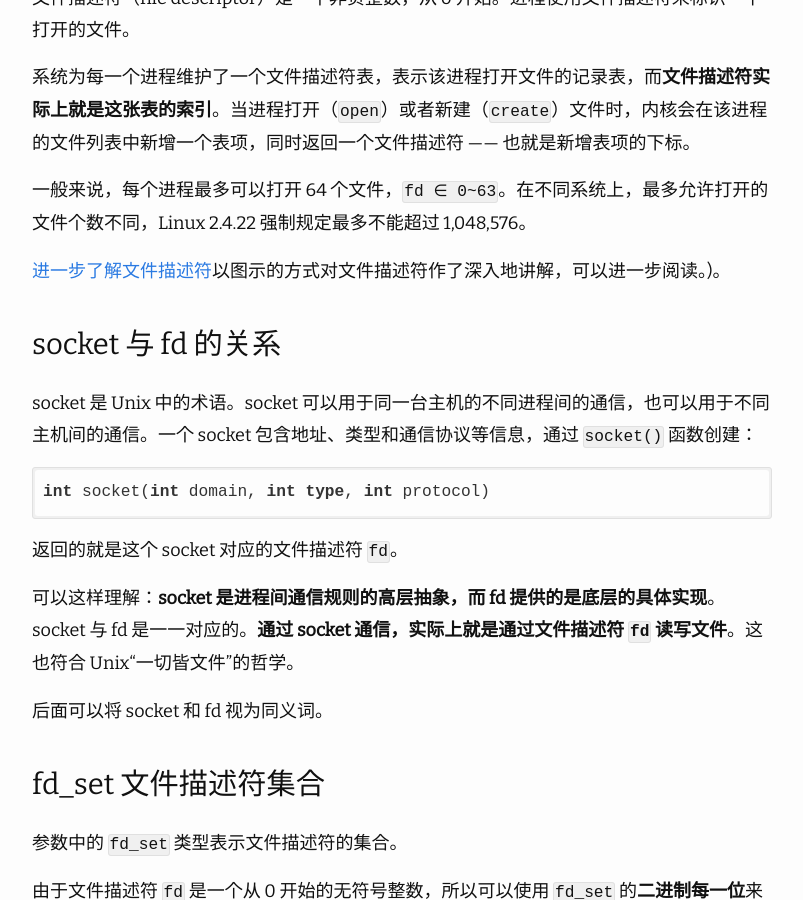
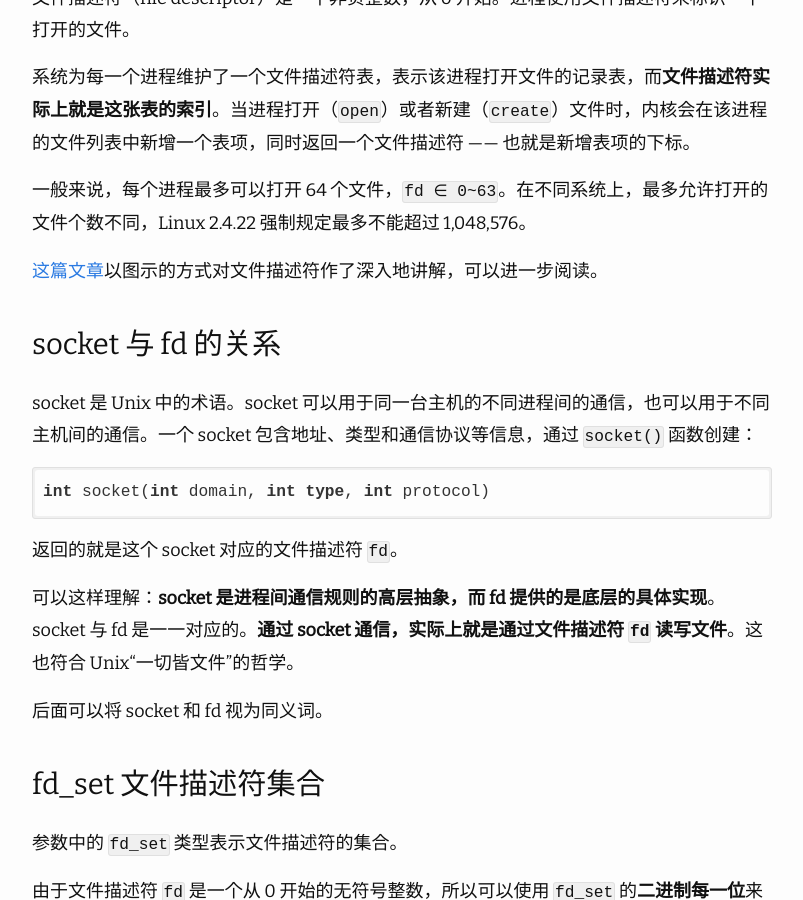
Before and after one commit to imageslr/blog, a Jekyll site: the page built from _posts/2020-02-27-select-poll-epoll.md, in a window 1280 px wide and 900 px high, scrolled down 2905 px. Shown: the whole window, without its empty margins (238-1041 px from the left). Built offline with Jekyll 4.4.1, drawn with Linux system fonts in a browser that asks for light colours; nearby versions of some CDN libraries; comment, search, counter and statistics services are not loaded.

Commit message:
update post

```diff
--- a/_posts/2020-02-27-select-poll-epoll.md
+++ b/_posts/2020-02-27-select-poll-epoll.md
@@ -52,7 +52,7 @@ int select(int nfds,
 
 一般来说，每个进程最多可以打开 64 个文件，`fd ∈ 0~63`。在不同系统上，最多允许打开的文件个数不同，Linux 2.4.22 强制规定最多不能超过 1,048,576。
 
-[进一步了解文件描述符](https://github.com/labuladong/fucking-algorithm/blob/master/%E6%8A%80%E6%9C%AF/linux%E8%BF%9B%E7%A8%8B.md)以图示的方式对文件描述符作了深入地讲解，可以进一步阅读。)。
+[这篇文章](https://github.com/labuladong/fucking-algorithm/blob/master/%E6%8A%80%E6%9C%AF/linux%E8%BF%9B%E7%A8%8B.md)以图示的方式对文件描述符作了深入地讲解，可以进一步阅读。
 
 ### socket 与 fd 的关系
 socket 是 Unix 中的术语。socket 可以用于同一台主机的不同进程间的通信，也可以用于不同主机间的通信。一个 socket 包含地址、类型和通信协议等信息，通过 `socket()` 函数创建：
```
Also changed, not shown: _posts/2020-03-07-leetcode-179.md (+2 -4 lines).
